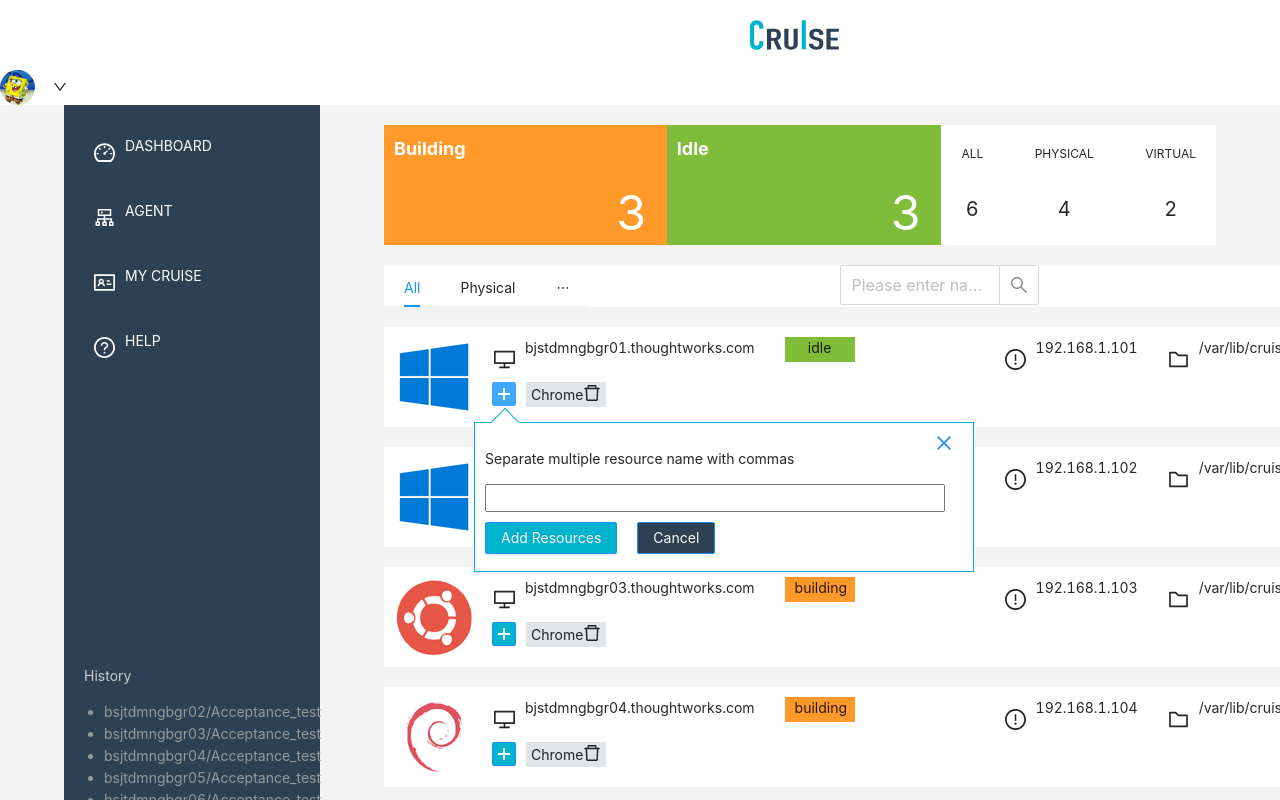
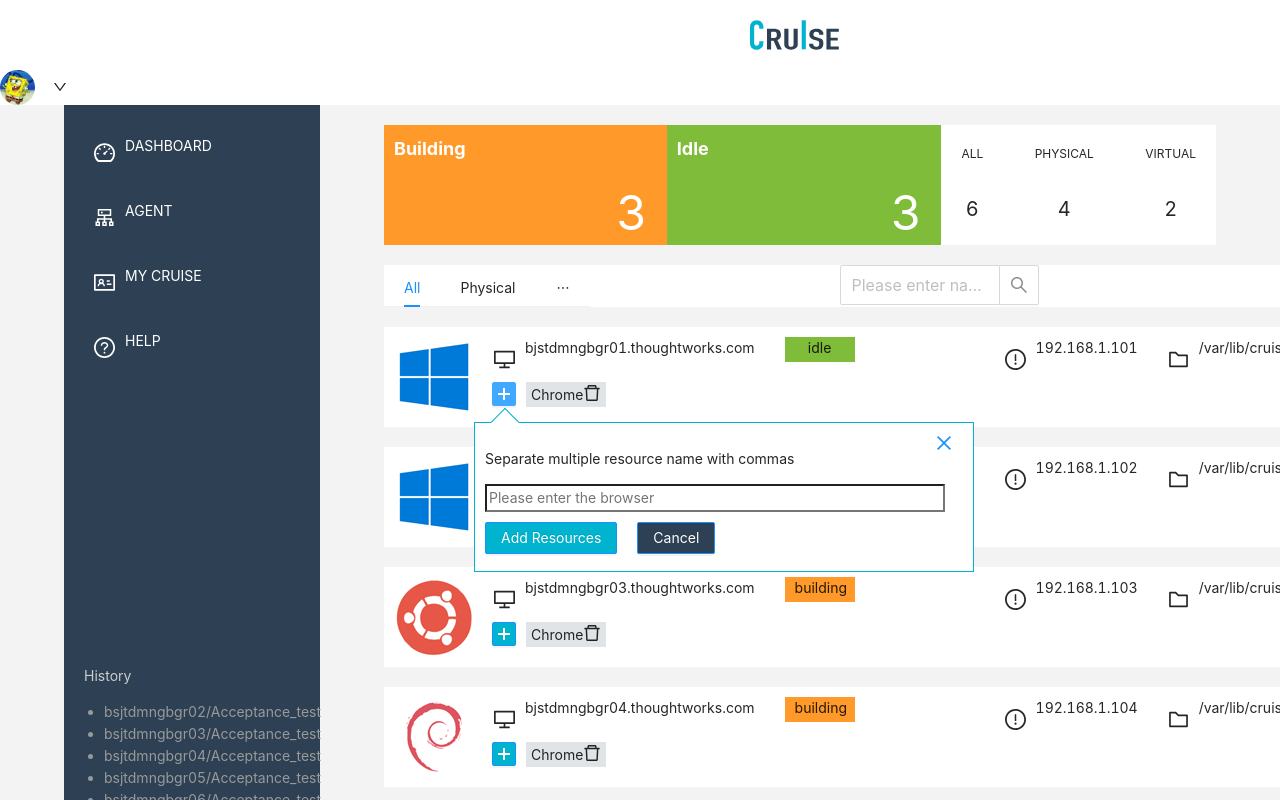
Before and after one commit to WangJuexiang/react-components, a React (Create React App) app in the folder IdeaProjects/react/my-app/: page / in a window 1280 px wide. Both pictures are taken after a click on the button 504 px from the left and 394 px from the top of the page. Shown: the top 800 px of the page. Built offline with nearby package versions, Linux system fonts and the light colour scheme.

Commit message:
delete and add browsericons

```diff
--- a/IdeaProjects/react/my-app/src/components/Main/MainItem/Popup/index.js
+++ b/IdeaProjects/react/my-app/src/components/Main/MainItem/Popup/index.js
@@ -1,7 +1,7 @@
 import React, { Component } from 'react'
 import { nanoid } from 'nanoid'
 import store from '../../../../redux/store';
-import { closePopupAction } from '../../../../redux/browserlist_action';
+import { handleClickAddResourceAction, closePopupAction } from '../../../../redux/browserlist_action';
 import { Button } from 'antd';
 import { CloseOutlined } from '@ant-design/icons';
 import "./index.css"
@@ -35,23 +35,31 @@
 	// }
 
 
-	handleClickAddResource = (event) => {
+	handleClickAddResource = (id, event) => {
 
-		console.log('addresources')
+		const { target } = event;
 
-		const { target } = event
+		const { browserItems } = store.getState()
 
-		if (target.value.trim() === "") {
-			alert("Cannot accept null");
-			return;
-		}
+		//定义即将添加的browserIconObj
 
 		const browserIconObj = { id: nanoid(), name: target.value };
 
-		this.props.addBrowserIcon(browserIconObj)
+		this.props.getInputValue(target.value)
+
+
+
+		//将输入的value值push到browserIcons属性数组中
+
+		browserItems.map((browserItemObj) => {
+			if (browserItemObj.id === id) {
+				browserItemObj.browserIcons.push(browserIconObj)
+			}
+		}
+		)
+		store.dispatch(handleClickAddResourceAction(browserItems))
 
 	}
-
 
 	render() {
 
@@ -66,9 +74,9 @@
 					<p>Separate multiple resource name with commas</p>
 					<Button className='popup-close' type="link" icon={<CloseOutlined />} size={'large'} onClick={() => this.handleClickClosePopup(id, isPopupShowing)} ></Button>
 				</div>
-				<input className='popup-input' ></input>
+				<input className='popup-input' type="text" placeholder="Please enter the browser"></input>
 				<div className='popup-button'>
-					<Button className='popup-add' type="primary" onClick={this.handleClickAddResource}>Add Resources</Button>
+					<Button className='popup-add' type="primary" onClick={(event) => this.handleClickAddResource(id, event)}>Add Resources</Button>
 					<Button className='popup-cancel' type='primary' onClick={() => this.handleClickClosePopup(id, isPopupShowing)}>Cancel</Button>
 				</div>
 			</div>
--- a/IdeaProjects/react/my-app/src/components/Main/MainItem/index.css
+++ b/IdeaProjects/react/my-app/src/components/Main/MainItem/index.css
@@ -82,6 +82,12 @@
 
 }
 
+.main-item-browsericons {
+	display: flex
+}
+
+
+
 .main-item-addbutton {
 	margin-left: -2px;
 	background-color: #00B4CF;
--- a/IdeaProjects/react/my-app/src/components/Main/MainItem/index.js
+++ b/IdeaProjects/react/my-app/src/components/Main/MainItem/index.js
@@ -12,6 +12,13 @@
 
 
 export default class MainItem extends Component {
+
+	constructor(props) {
+		super(props);
+		this.state = {
+			currentAddIconName: '',
+		}
+	}
 
 
 	handleClickDeny = (id) => {
@@ -41,6 +48,13 @@
 
 	}
 
+	getInputValue = (nameValue) => {
+
+		this.setState({
+			currentAddIconName: nameValue
+		})
+
+	}
 
 	render() {
 
@@ -87,15 +101,15 @@
 
 							<Button className='main-item-addbutton' onClick={() => this.handleClickAddPopup(id, isPopupShowing)} type="primary" shape="default" size='small' icon={<PlusOutlined />} />
 
-							<span>
+							<div className='main-item-browsericons'>
 								{
 									browserIcons.length !== 0 &&
 
 									browserIcons.map(browserIcon => {
-										return <BrowserIcon key={browserIcon.iconId} {...browserIcon} id={id} />
+										return <BrowserIcon key={browserIcon.iconId} {...browserIcon} id={id} nameValue={this.state.currentAddIconName} />
 									})
 								}
-							</span>
+							</div>
 
 							<Button className='main-item-deletebutton' onClick={() => this.handleClickDeny(id)} type="primary" size='middle' icon={<StopOutlined />} >
 								Deny
@@ -103,7 +117,7 @@
 
 							{isPopupShowing &&
 
-								<Popup id={id} isPopupShowing={isPopupShowing} />
+								<Popup id={id} isPopupShowing={isPopupShowing} getInputValue={this.getInputValue.bind(this)} />
 							}
 						</div>
 
--- a/IdeaProjects/react/my-app/src/components/Main/MainNav/index.js
+++ b/IdeaProjects/react/my-app/src/components/Main/MainNav/index.js
@@ -1,6 +1,6 @@
 import React, { Component } from 'react';
 import { Menu } from 'antd';
-import store from '../../../redux/store';
+// import store from '../../../redux/store';
 // import { selectPhysicalAction, selectVirtualAction, selectAllAction } from '../../../redux/browserlist_action';
 // import { Button } from 'antd';
 import "antd/dist/antd.css";
--- a/IdeaProjects/react/my-app/src/redux/browserlist_action.js
+++ b/IdeaProjects/react/my-app/src/redux/browserlist_action.js
@@ -3,5 +3,5 @@
 export const addPopupAction = data => ({ type: 'handleClickAddPopup', data });
 export const closePopupAction = data => ({ type: 'handleClickClosePopup', data });
 
-export const addBrowserIconAction = data => ({ type: 'addBrowserIcon', data });
+export const handleClickAddResourceAction = data => ({ type: 'addBrowserIcon', data });
 export const deleteBrowserIconAction = data => ({ type: 'deleteBrowserIcon', data });
--- a/IdeaProjects/react/my-app/src/redux/browserlist_reducer.js
+++ b/IdeaProjects/react/my-app/src/redux/browserlist_reducer.js
@@ -134,7 +134,7 @@
 
 			};
 
-		case "addBrowserIcon":
+		case "handleClickAddResource":
 
 			return {
 				...preState,
```
Also changed, not shown: IdeaProjects/react/my-app/src/components/Main/MainItem/BrowserIcon/index.js (+0 -27 lines).
